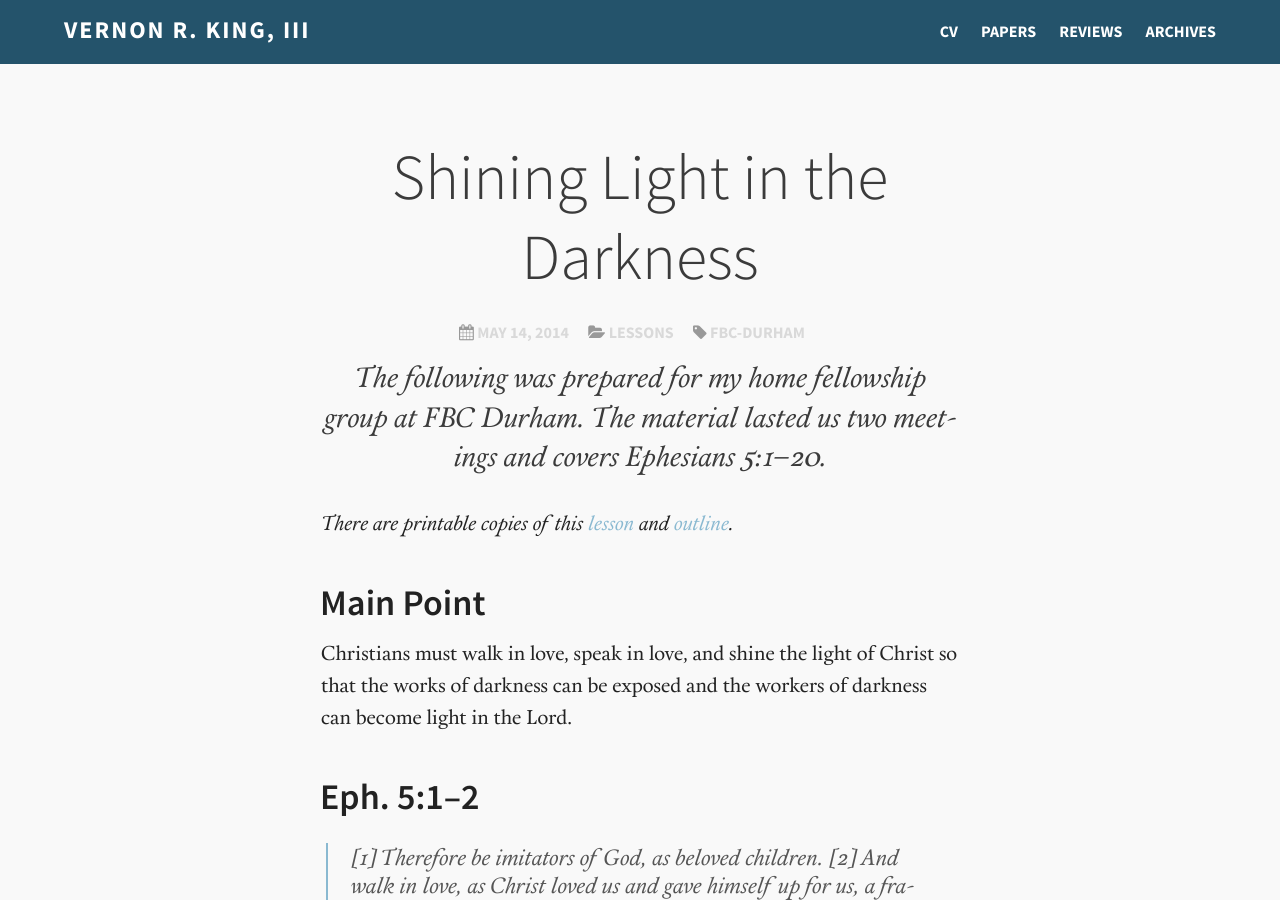
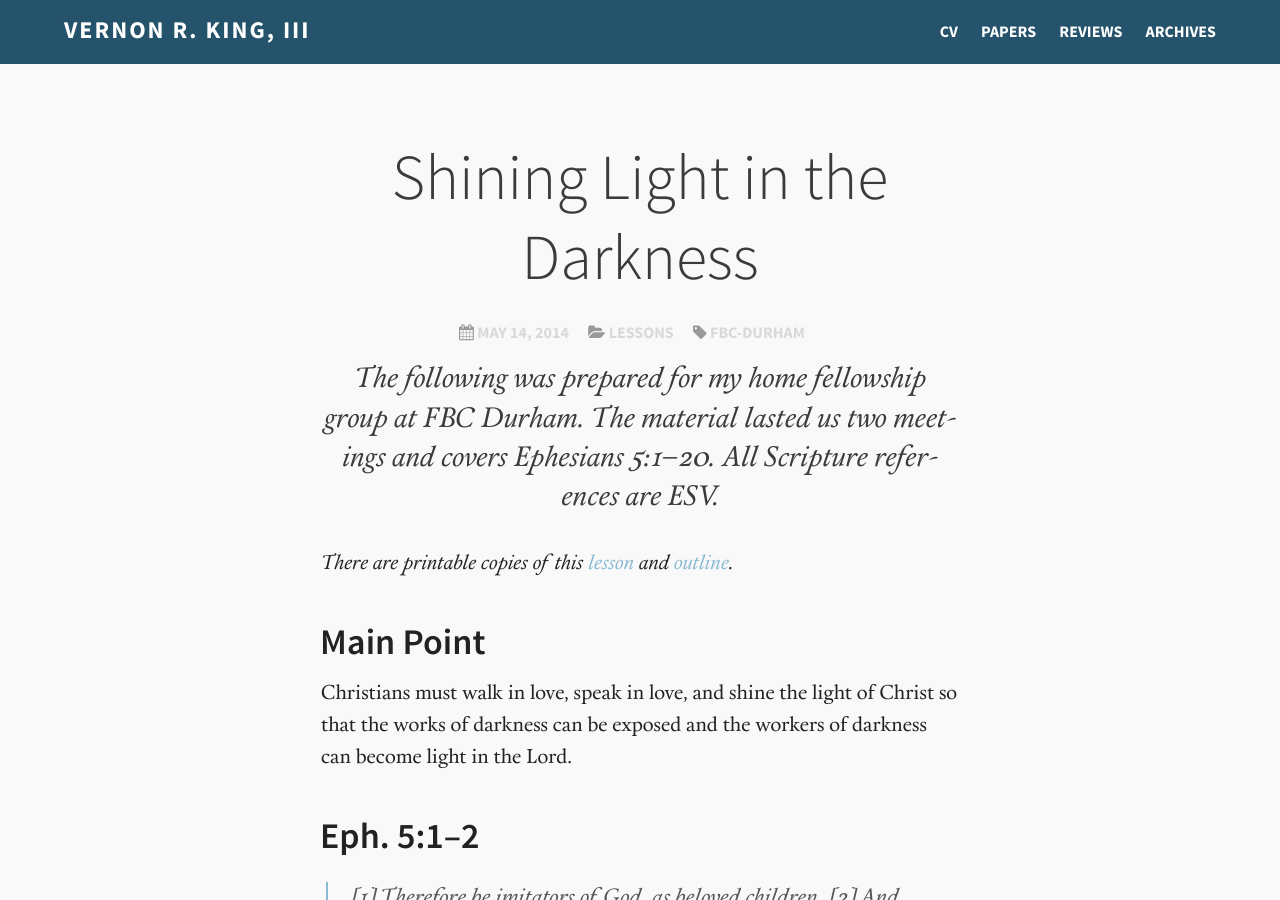
Before and after one commit to snowdj/vernonking.org, a Jekyll site: the page built from _posts/2014-05-15-shining-light-in-the-darkness.md, in a window 1280 px wide and 900 px high. Built offline with Jekyll 4.4.1, drawn with Linux system fonts in a browser that asks for light colours.

Commit message:
Update 2014-05-15-shining-light-in-the-darkness.md

```diff
--- a/_posts/2014-05-15-shining-light-in-the-darkness.md
+++ b/_posts/2014-05-15-shining-light-in-the-darkness.md
@@ -3,7 +3,7 @@ title: "Shining Light in the Darkness"
 layout: post
 category: lessons
 tag: fbc-durham
-context: The following was prepared for my home fellowship group at FBC Durham. The material lasted us two meetings and covers Ephesians 5:1–20.
+context: The following was prepared for my home fellowship group at FBC Durham. The material lasted us two meetings and covers Ephesians 5:1–20. All Scripture references are ESV.
 keywords: ["ephesians 5", shine, love, walk, light, Christ, darkness]
 description: "Christians must walk in love, speak in love, and shine the light of Christ so that the works of darkness can be exposed and the workers of darkness can become light in the Lord."
 date: 2014-05-14T08:00-5:00
```
